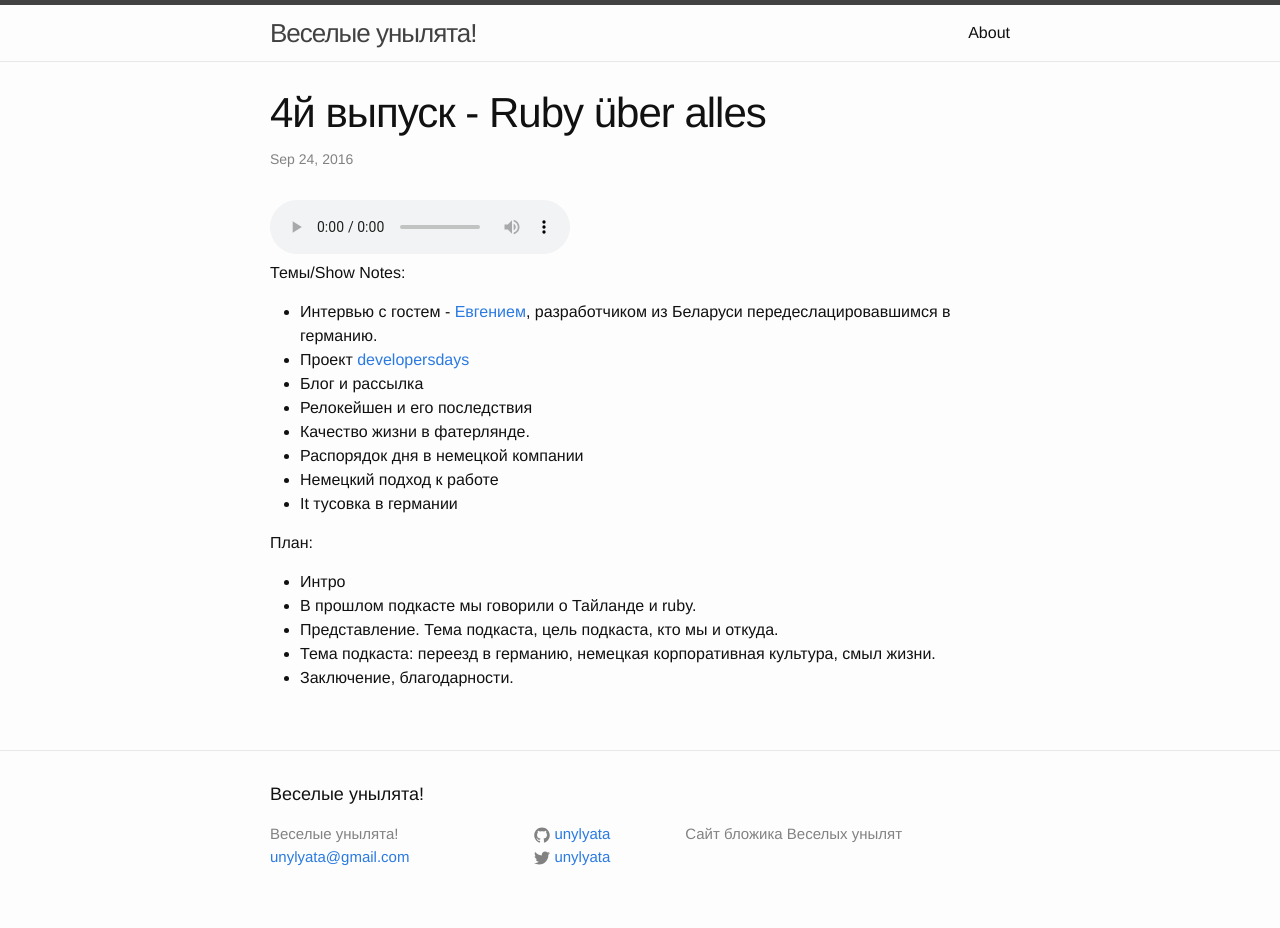
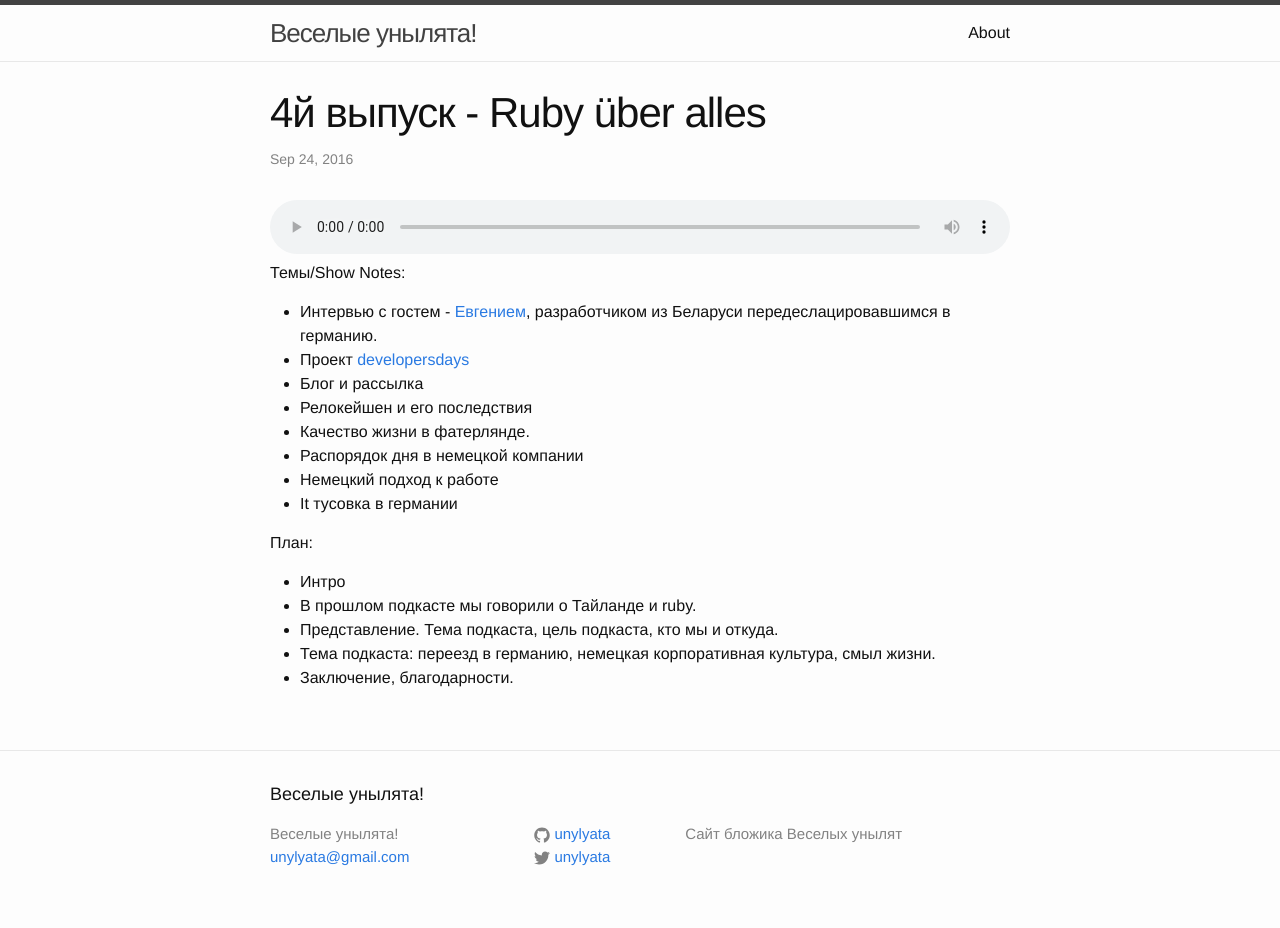
Before and after one commit to unylyata/unylyata.github.io, a Jekyll site: the page built from _posts/2016-09-24-podcast-4.markdown, in a window 1280 px wide. Built offline with Jekyll 4.4.1, drawn with Linux system fonts in a browser that asks for light colours; comment, search, counter and statistics services are not loaded.

Commit message:
audio tag css

```diff
--- /dev/null
+++ b/Gemfile
@@ -0,0 +1,2 @@
+source 'https://rubygems.org'
+gem 'github-pages', group: :jekyll_plugins
--- a/_sass/_base.scss
+++ b/_sass/_base.scss
@@ -202,3 +202,10 @@ pre {
         }
     }
 }
+
+
+// audio tag
+
+audio {
+  width: 100%;
+}
```
Also changed, not shown: Gemfile.lock (added).
